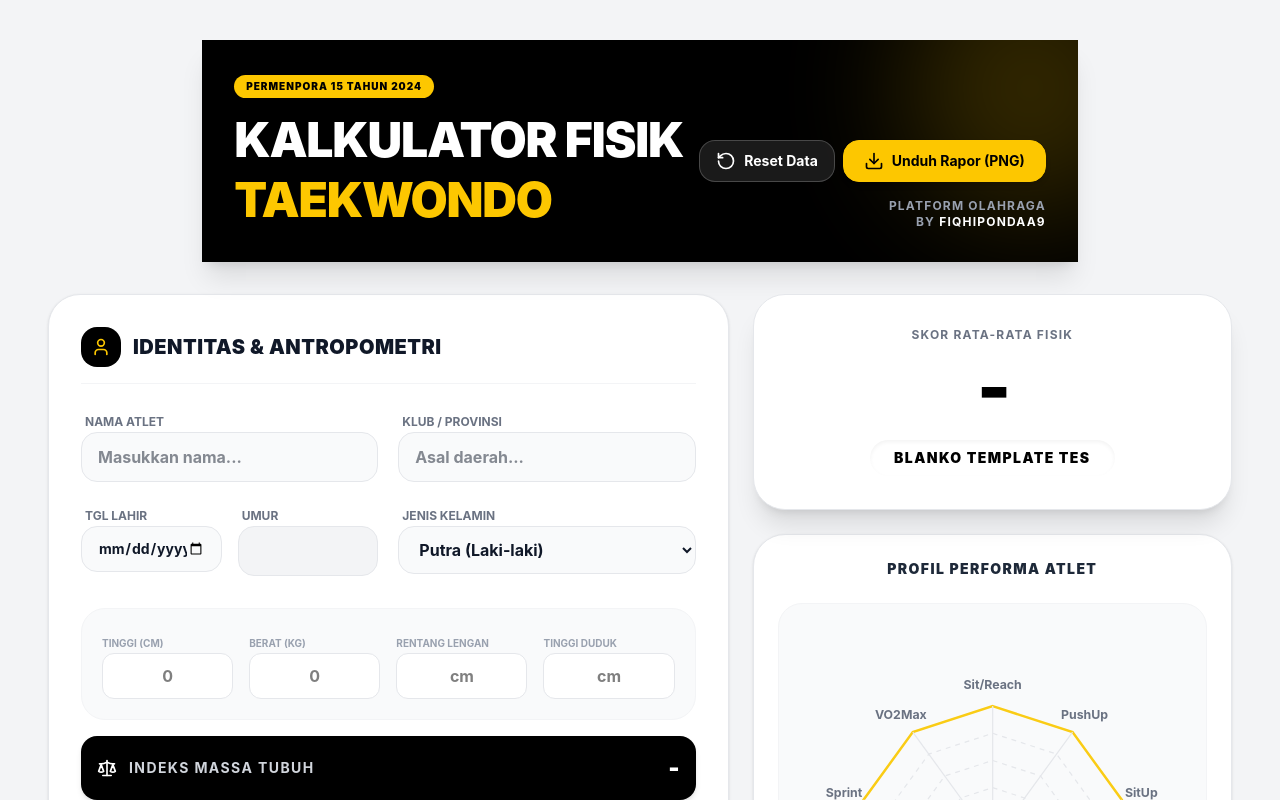
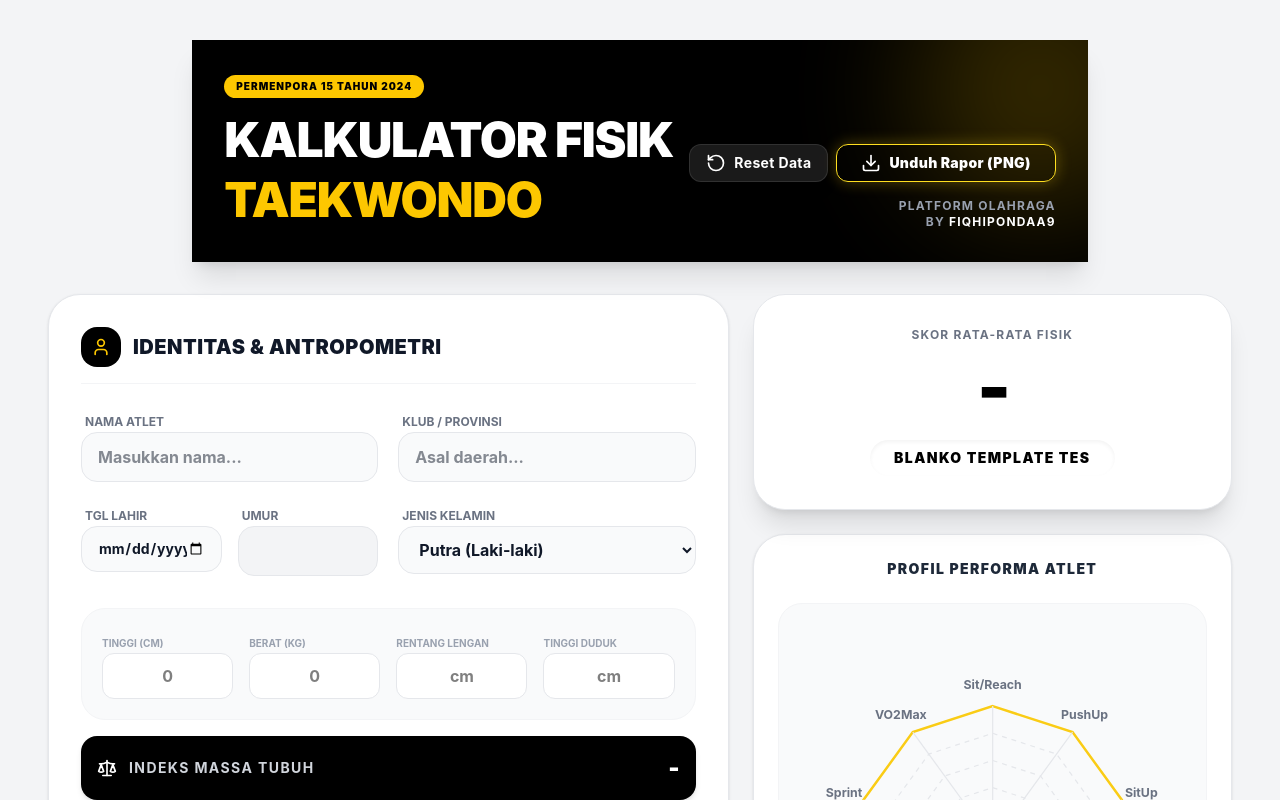
Before and after one commit to fiqhipondaa9/kalkulator-fisik-taekwondo, a React (Vite) app: page / in a window 1280 px wide. Shown: the top 800 px of the page. Built offline with nearby package versions, Linux system fonts and the light colour scheme.

Commit message:
FINAL EKSPOR PNG

```diff
--- a/src/App.jsx
+++ b/src/App.jsx
@@ -302,14 +302,17 @@ const handleDownloadImage = async () => {
             </h1>
           </div>
           <div className="text-right">
-            <div className="no-print flex items-center justify-end gap-2 mb-4" data-html2canvas-ignore="true">
-              <button onClick={handleReset} className="bg-white/10 hover:bg-red-500/90 hover:border-red-500 text-white backdrop-blur-md border border-white/20 px-4 py-2.5 rounded-2xl flex items-center gap-2 text-sm font-bold transition-all" title="Bersihkan untuk Atlet Berikutnya">
+     {/* FIX: Sembunyikan tombol saat proses export */}
+     {!isExporting && (
+            <div className="no-print flex items-center justify-end gap-2 mb-4">
+              <button onClick={handleReset} className="bg-white/10 hover:bg-red-500/90 text-white px-4 py-2 rounded-xl transition-all duration-300 flex items-center gap-2 text-sm font-bold tracking-wide backdrop-blur-sm border border-white/10 hover:border-red-500/50 shadow-lg">
                 <IconReset /> <span className="hidden md:inline">Reset Data</span>
               </button>
-              <button onClick={handleDownloadImage} disabled={isExporting} className="bg-yellow-400 hover:bg-yellow-500 text-black border border-yellow-400 px-5 py-2.5 rounded-2xl flex items-center gap-2 text-sm font-bold transition-all shadow-md disabled:opacity-70 disabled:cursor-wait">
+              <button onClick={handleDownloadImage} disabled={isExporting} className="bg-tkd-yellow hover:bg-yellow-400 text-tkd-black px-6 py-2 rounded-xl transition-all duration-300 flex items-center gap-2 text-sm font-black tracking-wide border border-yellow-300 shadow-[0_0_15px_rgba(250,204,21,0.3)] hover:shadow-[0_0_25px_rgba(250,204,21,0.5)] disabled:opacity-70 disabled:cursor-not-allowed">
                 <IconDownload /> {isExporting ? 'Memproses...' : 'Unduh Rapor (PNG)'}
               </button>
             </div>
+          )}
             <p className="font-bold text-gray-400 text-xs tracking-widest uppercase">Platform Olahraga<br/>by <span className="text-white">fiqhipondaa9</span></p>
           </div>
         </div>
```
